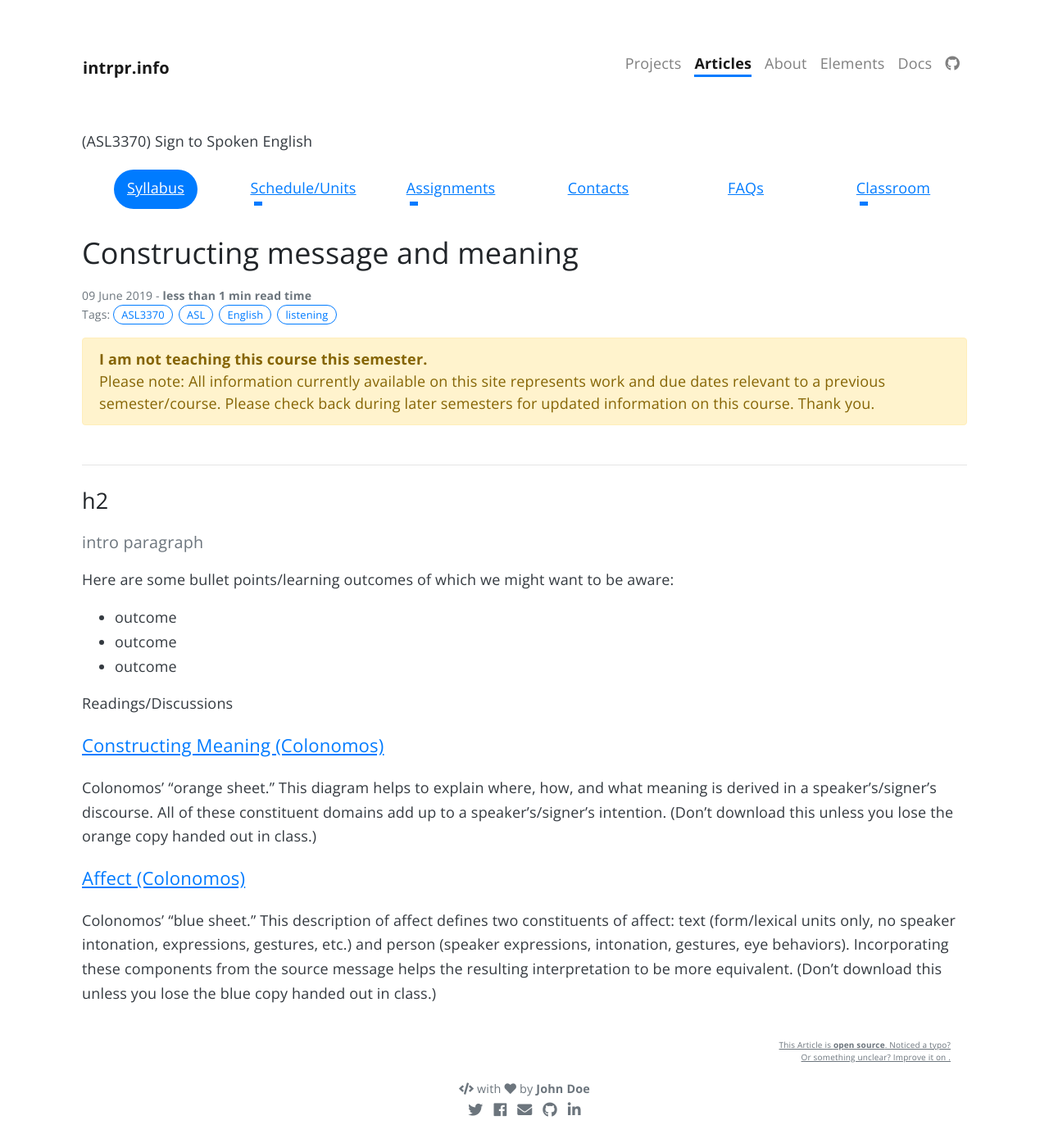
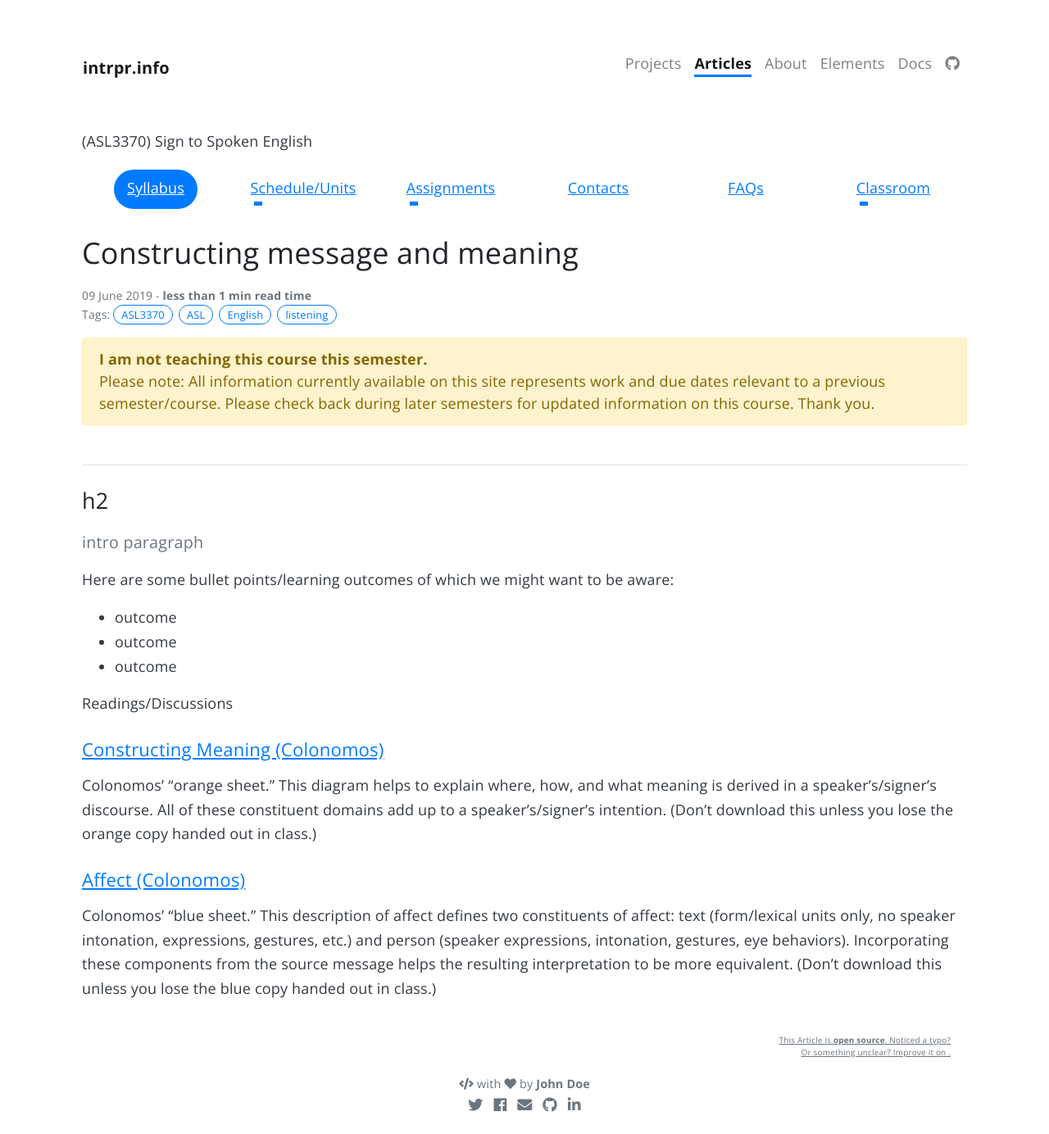
Before and after one commit to intrpr/jekyll-portfol-test, a Jekyll site: the page built from _posts/2019-06-09-constructing-message-meaning.md, in a window 1280 px wide. Shown: the whole page at 82% size. Built offline with Jekyll 4.4.1, drawn with Linux system fonts in a browser that asks for light colours; nearby versions of some CDN libraries; some web fonts are replaced; our own code applies the rules of GitHub Pages for plain Markdown files; comment, search, counter and statistics services are not loaded.

Commit message:
Update _articles.scss

```diff
--- a/_sass/_articles.scss
+++ b/_sass/_articles.scss
@@ -38,9 +38,9 @@
     }
 
     /*article, aside, h1, h2, h3, h4, h5, h6, hgroup, nav, section { display: block; } */
-    h1 { margin-block-start: 0.67em; margin-block-end: 0.67em; font-size: 200%; font-weight: normal; }
-    h2 { margin-block-start: 1.20em; margin-block-end: 0.67em; font-size: 150%; font-weight: normal; border: 1px solid rgba(0,0,0,.1); border-width: 1px 0 0 0; padding: 1em 0 0 0; }
-    h3 { margin-block-start: 1.00em; margin-block-end: 1.00em; font-size: 123%; font-weight: normal;  }
+    h1 { margin-block-start: 0.67em; margin-block-end: .67em; font-size: 200%; font-weight: normal; }
+    h2 { margin-block-start: 1.20em; margin-block-end: .67em; font-size: 150%; font-weight: normal; border: 1px solid rgba(0,0,0,.1); border-width: 1px 0 0 0; padding: 1em 0 0 0; }
+    h3 { margin-block-start: 1.20em; margin-block-end: .67em; font-size: 123%; font-weight: normal;  }
     h4 { margin-block-start: 1.33em; margin-block-end: 1.33em; font-size: 117%; font-weight: bold; }
     h5 { margin-block-start: .5em; margin-block-end: 1.5em; font-size: 83%; font-weight: bold; }
     h6 { margin-block-start: 2.33em; margin-block-end: 2.33em; font-size: 67%; font-weight: normal; }
```
